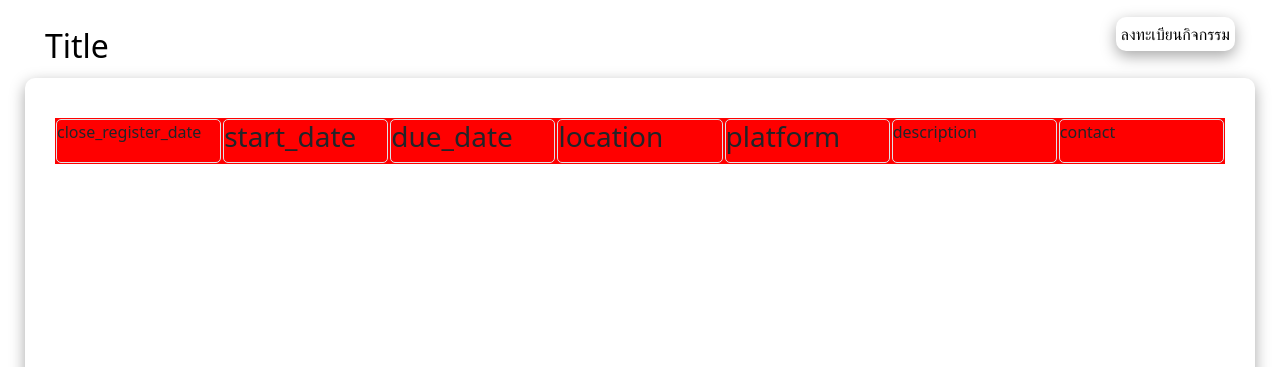
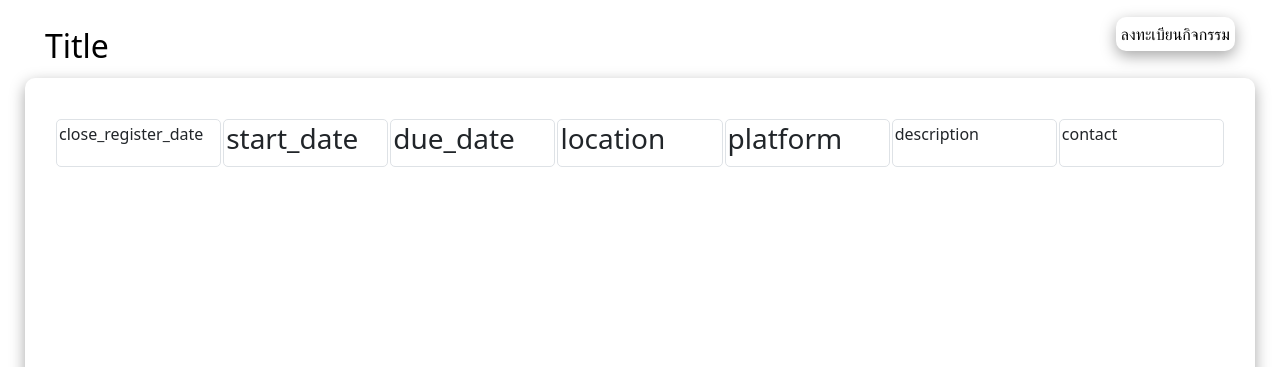
Before and after one commit to Teset13118/ServerSideWeb-Project, a Django app: page /activity/ in a window 1280 px wide. Shown: the part 53-420 px from the top of the page. Run offline with Django 5.2, Linux system fonts and the light colour scheme.

Commit message:
tiny push

```diff
--- a/project_event_management/event_web/static/style.css
+++ b/project_event_management/event_web/static/style.css
@@ -191,7 +191,7 @@ body {
     word-wrap: break-word;
     display: flex;
     flex-direction: column;
-    transition: 0.5s;
+    transition: 0.3s;
     height: 100%;
     backdrop-filter: blur(15px);
     user-select: none; /* Standard browsers */
@@ -209,6 +209,7 @@ body {
     margin: 1px;
     width: 100%;
     text-decoration: none;
+    padding: 2px;
 }
 .short_description{
     height: 100px;
@@ -251,7 +252,6 @@ body {
 }
 
 .box1{
-    background-color: red;
     display: flex;
     justify-content: center;
 }
```
